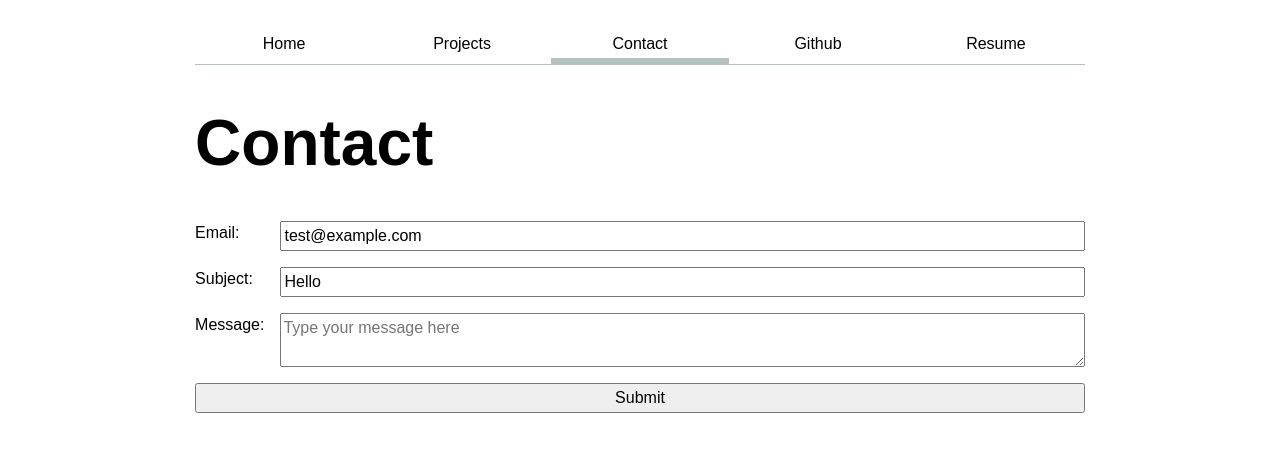
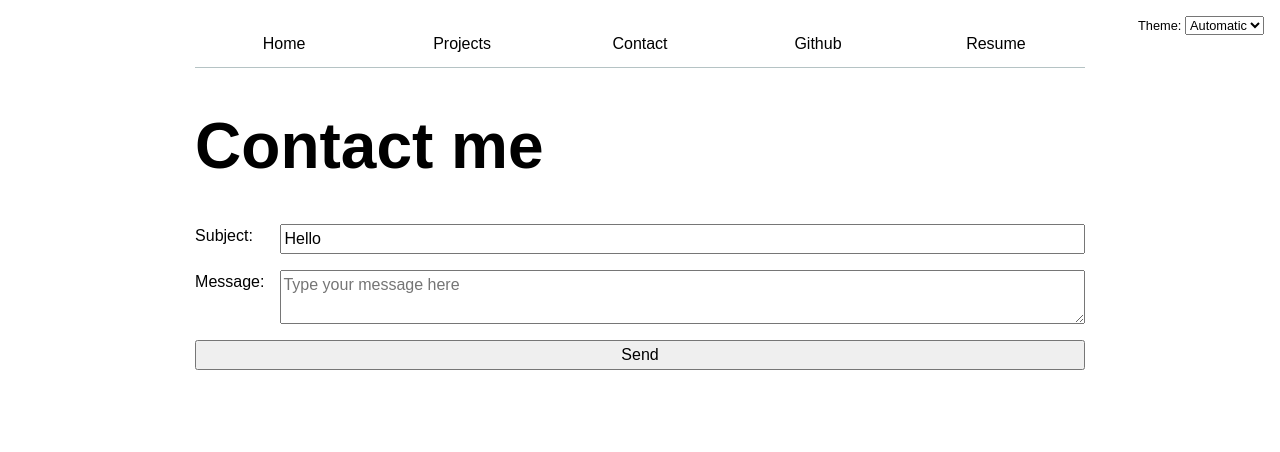
Before and after one commit to bnie13/Portfolio, a plain HTML site: page contact/index.html in a window 1280 px wide. Drawn offline with Linux system fonts and the light colour scheme.

Commit message:
Lab 3 finished

```diff
--- a/contact/index.html
+++ b/contact/index.html
@@ -7,22 +7,9 @@
 </head>
 <body>
 
-<nav>
-    <a href="../index.html">Home</a>
-    <a href="../projects/index.html">Projects</a>
-    <a href="../contact/index.html" class="current">Contact</a>
-    <a href="https://github.com/bnie13" target="_blank">Github</a>
-    <a href="../resume/index.html">Resume</a>
-</nav>
+<h1>Contact me</h1>
 
-<h1>Contact</h1>
-
-<form action="mailto:niebruce@gmail.com" method="POST" enctype="text/plain">
-
-    <label>
-        Email:
-        <input name="email" type="email" value="test@example.com">
-    </label>
+<form action="mailto:niebruce@gmail.com">
 
     <label>
         Subject:
@@ -34,9 +21,11 @@
         <textarea name="body" placeholder="Type your message here"></textarea>
     </label>
 
-    <button>Submit</button>
+    <button>Send</button>
 
 </form>
 
+<script type="module" src="../global.js"></script>
+
 </body>
 </html>
--- /dev/null
+++ b/global.js
@@ -0,0 +1,97 @@
+console.log("IT’S ALIVE!");
+
+function $$(selector, context = document) {
+  return Array.from(context.querySelectorAll(selector));
+}
+
+// Detect base path (local vs GitHub Pages)
+const BASE_PATH =
+  location.hostname === "localhost" || location.hostname === "127.0.0.1"
+    ? "/"
+    : "/Portfolio/";
+
+// Add theme switcher
+document.body.insertAdjacentHTML(
+  "afterbegin",
+  `
+    <label class="color-scheme">
+      Theme:
+      <select>
+        <option value="light dark">Automatic</option>
+        <option value="light">Light</option>
+        <option value="dark">Dark</option>
+      </select>
+    </label>
+  `
+);
+
+// Pages config
+let pages = [
+  { url: "", title: "Home" },
+  { url: "projects/", title: "Projects" },
+  { url: "contact/", title: "Contact" },
+  { url: "https://github.com/bnie13", title: "Github" },
+  { url: "resume/", title: "Resume" },
+];
+
+// Create nav
+let nav = document.createElement("nav");
+document.body.prepend(nav);
+
+// Build links
+for (let p of pages) {
+  let url = p.url;
+  let title = p.title;
+
+  if (!url.startsWith("http")) {
+    url = BASE_PATH + url;
+  }
+
+  let a = document.createElement("a");
+  a.href = url;
+  a.textContent = title;
+
+  a.classList.toggle(
+    "current",
+    a.host === location.host && a.pathname === location.pathname
+  );
+
+  if (a.host !== location.host) {
+    a.target = "_blank";
+  }
+
+  nav.append(a);
+}
+
+// Theme switching
+const select = document.querySelector(".color-scheme select");
+
+function setColorScheme(colorScheme) {
+  document.documentElement.style.setProperty("color-scheme", colorScheme);
+  select.value = colorScheme;
+}
+
+if ("colorScheme" in localStorage) {
+  setColorScheme(localStorage.colorScheme);
+}
+
+select.addEventListener("input", function (event) {
+  const value = event.target.value;
+  setColorScheme(value);
+  localStorage.colorScheme = value;
+});
+
+const form = document.querySelector("form");
+
+form?.addEventListener("submit", function (event) {
+  event.preventDefault();
+
+  const data = new FormData(form);
+  let url = form.action + "?";
+
+  for (let [name, value] of data) {
+    url += `${name}=${encodeURIComponent(value)}&`;
+  }
+
+  location.href = url;
+});
--- a/style.css
+++ b/style.css
@@ -1,5 +1,9 @@
 :root {
   --color-accent: oklch(65% 50% 260);
+}
+
+html {
+  color-scheme: light dark;
 }
 
 body {
@@ -14,9 +18,10 @@
 /* NAV BAR */
 
 nav {
+  --border-color: oklch(50% 10% 200 / 40%);
   display: flex;
   margin-bottom: 1em;
-  border-bottom: 1px solid oklch(80% 3% 200);
+  border-bottom: 1px solid var(--border-color);
 }
 
 nav a {
@@ -24,19 +29,21 @@
   text-decoration: none;
   color: inherit;
   text-align: center;
-  padding: 0.5em;
+  padding: 0.5em 1em;
+  border-bottom: 3px solid transparent;
+  transition: border-color 0.2s ease, background-color 0.2s ease;
+}
+
+nav a:hover {
+  border-bottom: 3px solid var(--color-accent);
+  background-color: color-mix(in oklch, var(--color-accent), canvas 85%);
 }
 
 nav a.current {
-  border-bottom: 0.4em solid oklch(80% 3% 200);
-  padding-bottom: 0.1em;
+  border-bottom: 3px solid var(--color-accent);
 }
 
-nav a:hover {
-  border-bottom: 0.4em solid var(--color-accent);
-  background-color: oklch(from var(--color-accent) 95% 5% h);
-}
-
+/* FORM */
 
 input,
 textarea,
@@ -59,11 +66,15 @@
 form button {
   grid-column: 1 / -1;
 }
+
+/* PROJECTS */
+
 .projects {
   display: grid;
   grid-template-columns: repeat(auto-fill, minmax(15em, 1fr));
   gap: 1em;
 }
+
 .projects article {
   display: grid;
   grid-template-rows: subgrid;
@@ -74,20 +85,23 @@
   margin: 0;
 }
 
-.projects {
-  gap: 1em;
-}
+/* HEADINGS */
 
 h1 {
   font-size: 400%;
 }
 
-h1, h2, h3, h4, h5, h6 {
+h1,
+h2,
+h3,
+h4,
+h5,
+h6 {
   line-height: 1.1;
   text-wrap: balance;
 }
 
-/* Resume page styling */
+/* RESUME PAGE STYLING */
 
 section {
   margin-block: 2em;
@@ -136,7 +150,8 @@
   font-weight: 600;
 }
 
-/* Contact links under your name */
+/* CONTACT LINKS UNDER YOUR NAME */
+
 body > p:first-of-type {
   margin-top: -0.5em;
   margin-bottom: 2em;
@@ -151,3 +166,15 @@
   color: var(--color-accent);
   text-decoration: underline;
 }
+
+.color-scheme {
+  position: absolute;
+  top: 1rem;
+  right: 1rem;
+  font-size: 0.8rem;
+}
+
+/* make dropdown use same font as site */
+select {
+  font: inherit;
+}
```
Also changed, not shown: index.html (+3 -8 lines), projects/index.html (+1 -7 lines), resume/index.html (+1 -9 lines).
